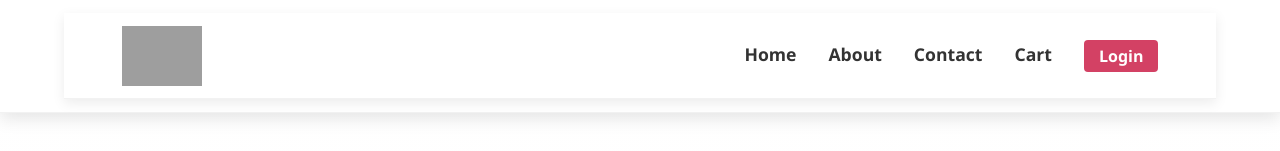
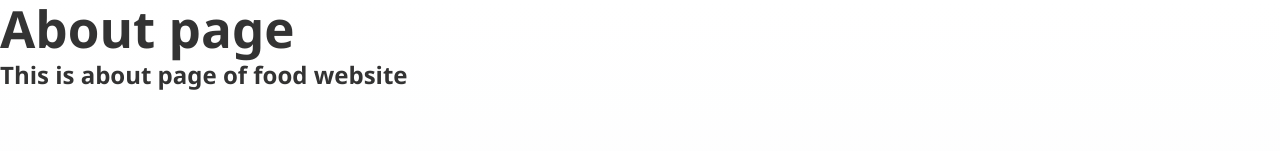
Before and after one commit to Avi1606/Namaste_React, a React (Vite) app in the folder food web-site/: page /about in a window 1280 px wide. Shown: the top 151 px of the page. Built offline with nearby package versions, Linux system fonts and the light colour scheme; grey boxes are pictures that could not be loaded.

Commit message:
Router inigrated

```diff
--- a/food web-site/package.json
+++ b/food web-site/package.json
@@ -11,7 +11,8 @@
   },
   "dependencies": {
     "react": "^19.0.0",
-    "react-dom": "^19.0.0"
+    "react-dom": "^19.0.0",
+    "react-router-dom": "^7.5.0"
   },
   "devDependencies": {
     "@eslint/js": "^9.21.0",
--- a/food web-site/src/App.jsx
+++ b/food web-site/src/App.jsx
@@ -1,13 +1,14 @@
 import Header from './Components/Header/Header.jsx';
-import Body from './Components/Body/Body.jsx';
-import './App.css'
+import './App.css';
 import Body_swiggy from "./Components/Body(Swiggy)/Body_swiggy.jsx";
+import { createBrowserRouter, RouterProvider } from "react-router-dom";
+import AboutPage from "./Components/About.jsx";
 
-function App() {
+function AppLayout() {
     return (
         <div className="app">
             <div className="header">
-          <Header />
+                <Header/>
             </div>
             <div className="body">
                 <Body_swiggy/>
@@ -16,4 +17,21 @@ function App() {
     )
 }
 
-export default App
+// Create router with both paths
+const appRouter = createBrowserRouter([
+    {
+        path: "/",
+        element: <AppLayout />
+    },
+    {
+        path: "/about",
+        element: <AboutPage />
+    }
+]);
+
+// Main App component
+function App() {
+  return <RouterProvider router={appRouter} />;
+}
+
+export default App;
--- /dev/null
+++ b/food web-site/src/Components/About.jsx
@@ -0,0 +1,12 @@
+const AboutPage = () => {
+  return (
+    <div>
+      <div className="content">
+        <h1>About page</h1>
+        <h2>This is about page of food website</h2>
+      </div>
+    </div>
+  );
+};
+
+export default AboutPage;
--- a/package.json
+++ b/package.json
@@ -10,5 +10,8 @@
   },
   "devDependencies": {
     "vite": "^6.2.0"
+  },
+  "dependencies": {
+    "react-router-dom": "^7.5.0"
   }
 }
```
Also changed, not shown: 2 other files (tests, documents, lock files or other folders). Lines whose indentation alone changed are shown as unchanged.
